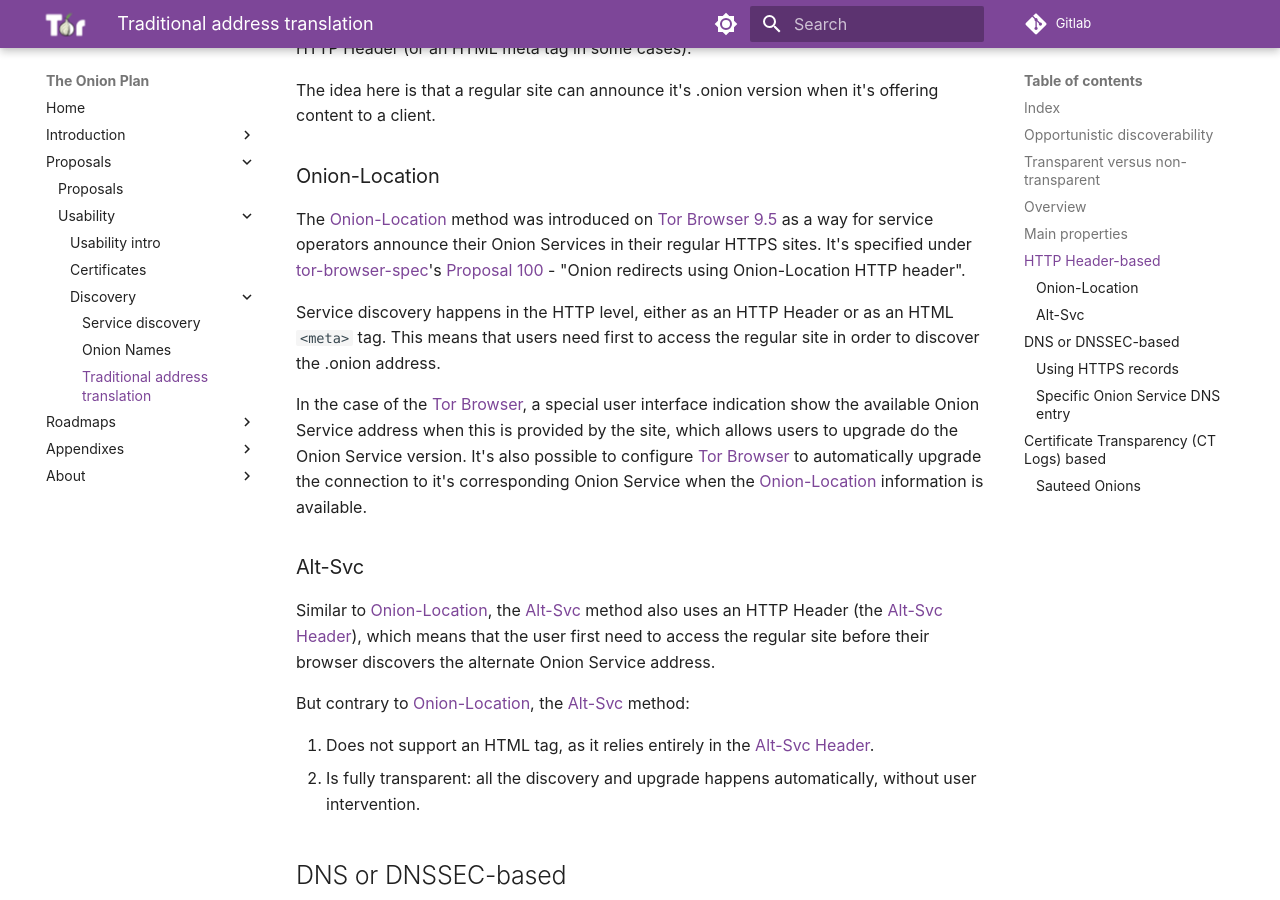
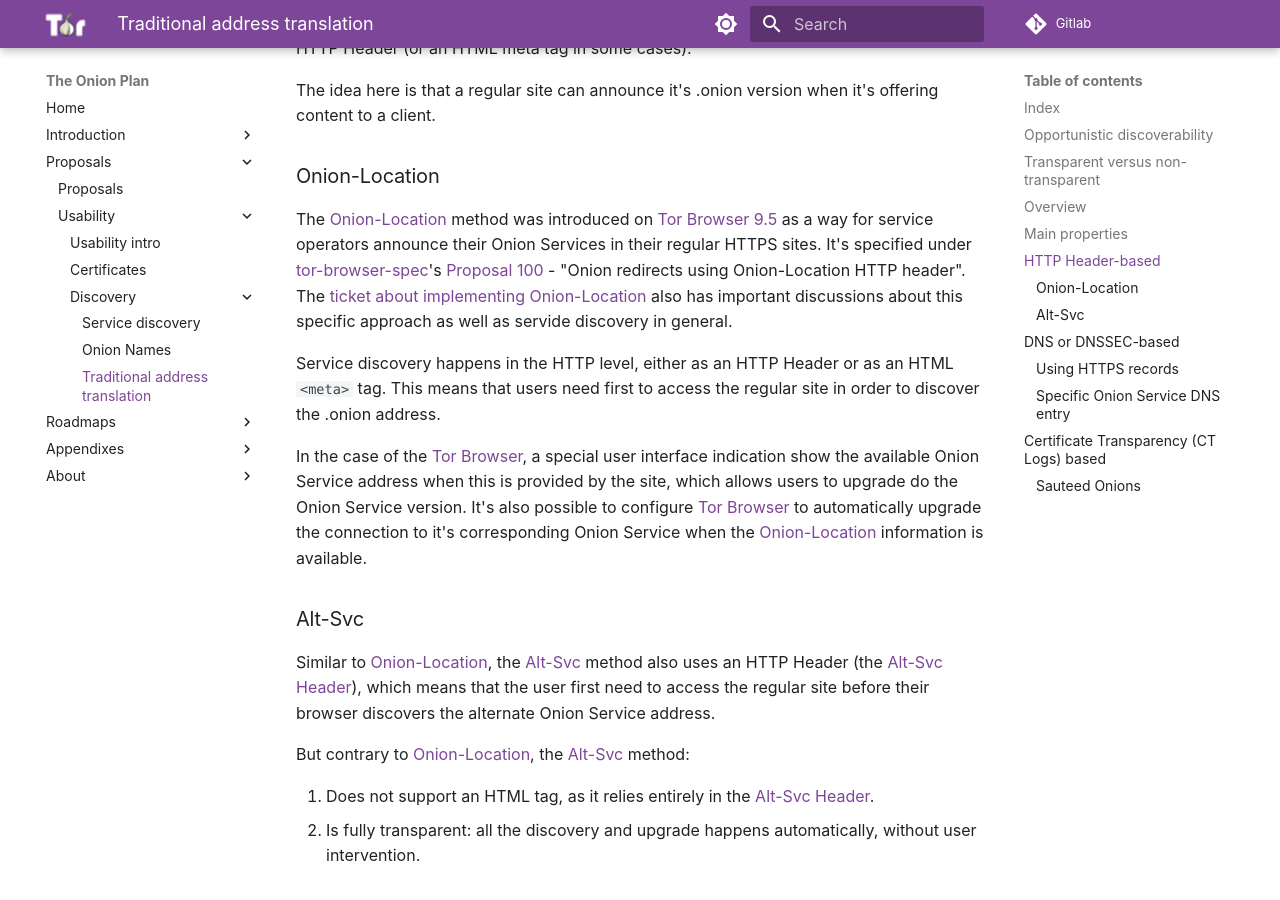
Before and after one commit to offsoc/onionplan, an MkDocs documentation site: the page built from docs/proposals/usability/discovery/translation.md, in a window 1280 px wide and 900 px high, scrolled down 2497 px. Built offline with MkDocs 1.6.1 and Material for MkDocs 9.7.7, drawn with Linux system fonts in a browser that asks for light colours.

Commit message:
Feat: proposals: service discovery: onion-location implementation ticket

```diff
--- a/docs/proposals/usability/discovery/translation.md
+++ b/docs/proposals/usability/discovery/translation.md
@@ -71,7 +71,9 @@ it's offering content to a client.
 The [Onion-Location][] method was introduced on [Tor Browser 9.5][] as a way
 for service operators announce their Onion Services in their regular HTTPS
 sites. It's specified under [tor-browser-spec][]'s [Proposal 100][] -
-"Onion redirects using Onion-Location HTTP header".
+"Onion redirects using Onion-Location HTTP header". The [ticket about
+implementing Onion-Location][] also has important discussions about this
+specific approach as well as servide discovery in general.
 
 Service discovery happens in the HTTP level, either as an HTTP Header or as an
 HTML `<meta>` tag. This means that users need first to access the regular site
@@ -89,6 +91,7 @@ available.
 [Tor Browser]: https://tb-manual.torproject.org/
 [tor-browser-spec]: https://gitlab.torproject.org/tpo/applications/tor-browser-spec
 [Proposal 100]: https://gitlab.torproject.org/tpo/applications/tor-browser-spec/-/blob/main/proposals/100-onion-location-header.txt
+[ticket about implementing Onion-Location]: https://gitlab.torproject.org/tpo/applications/tor-browser/-/issues/21952
 
 ### Alt-Svc
 
```
